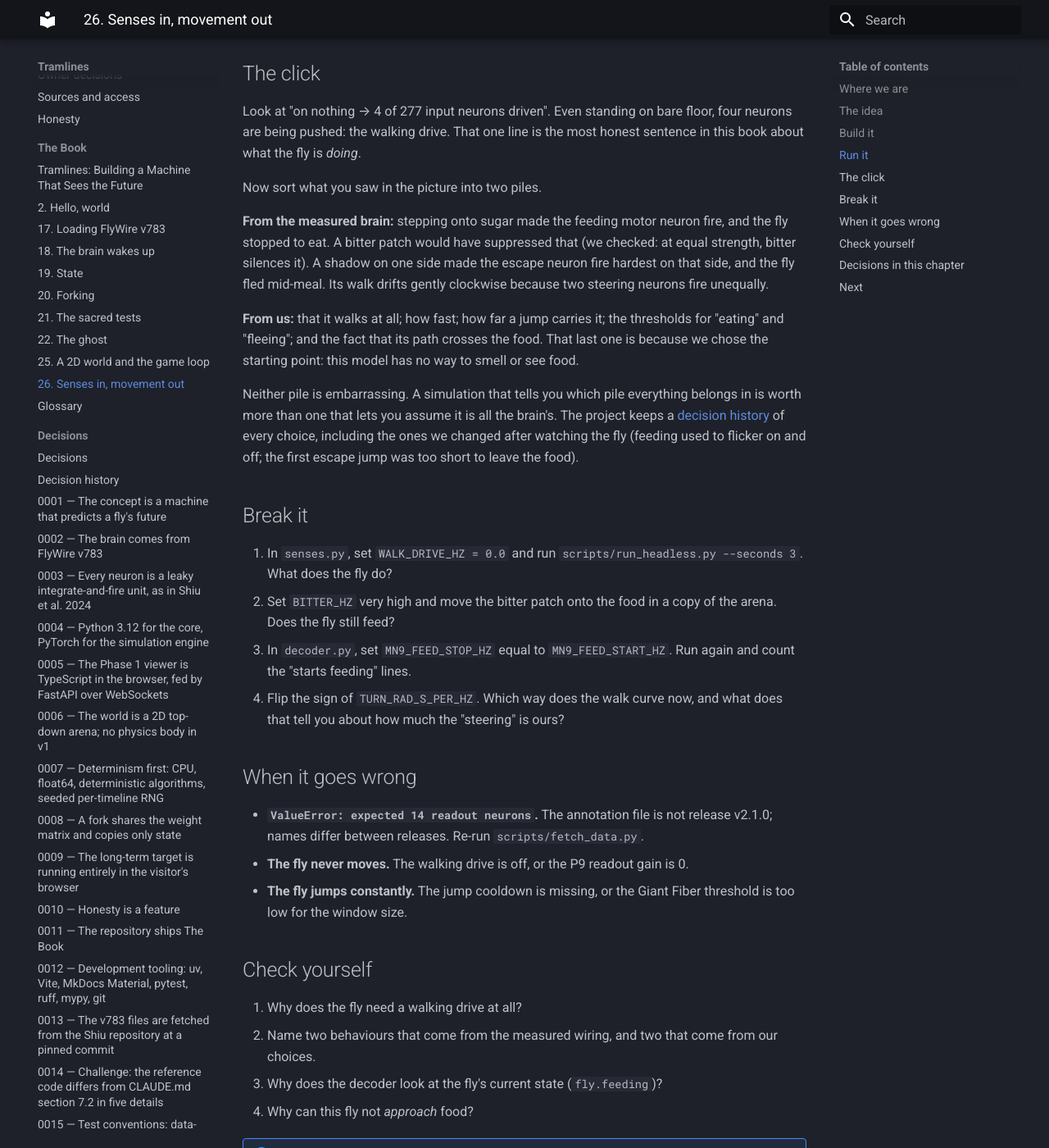
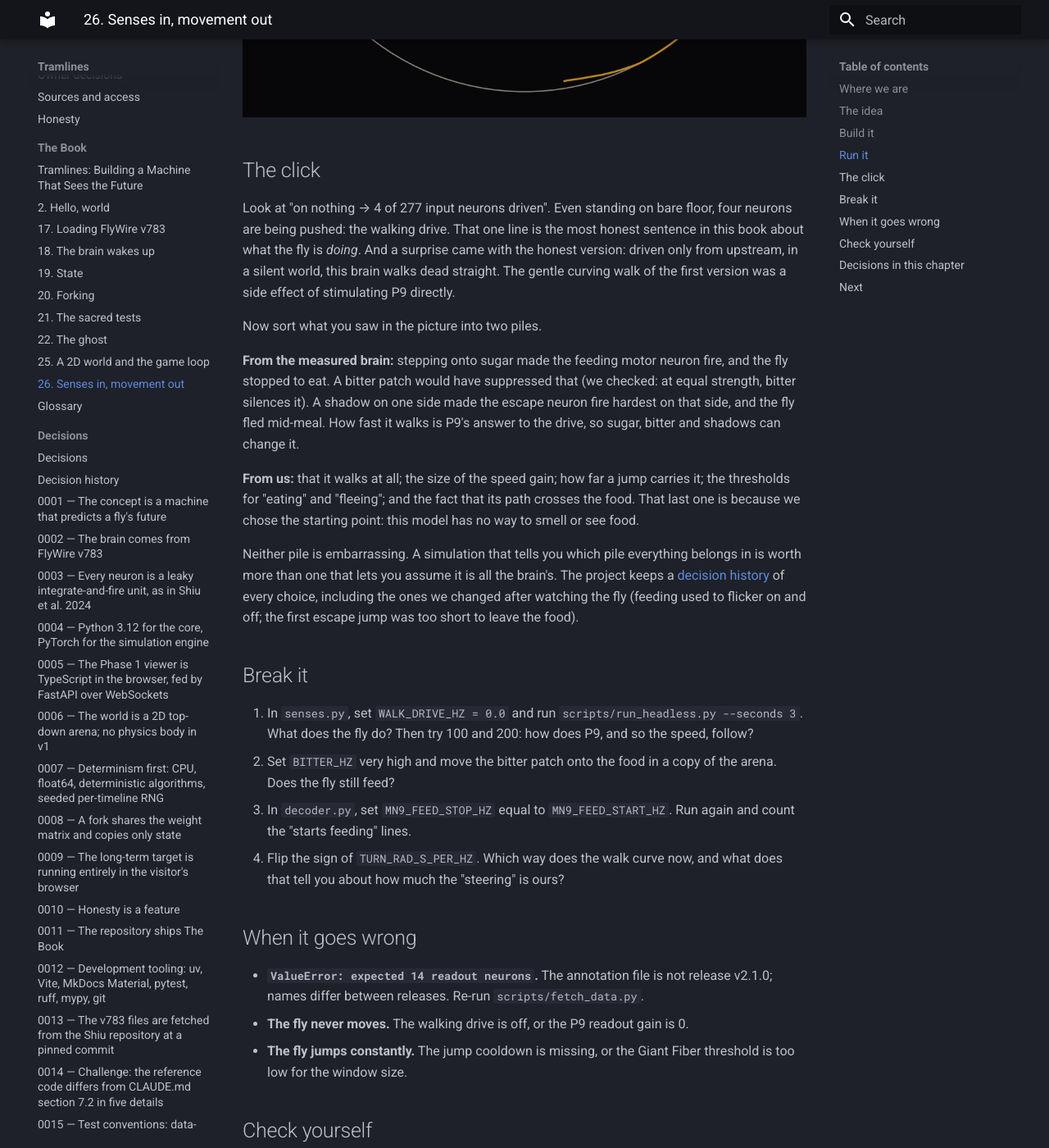
Before and after one commit to xMurungi/tramlines, an MkDocs documentation site: the page built from docs/book/ch26-senses-in-movement-out.md, in a window 1280 px wide and 1400 px high, scrolled down 3014 px. Shown: the whole window at 82% size. Built offline with MkDocs 1.6.1 and Material for MkDocs 9.7.7, drawn with Linux system fonts in a browser that asks for light colours; some of the changed text lies outside the part shown.

Commit message:
book: chapters 22 and 26 follow the new walking drive
Co-Authored-By: Claude Opus 5.5 <noreply@anthropic.com>

```diff
--- a/docs/book/ch26-senses-in-movement-out.md
+++ b/docs/book/ch26-senses-in-movement-out.md
@@ -13,7 +13,9 @@ FlyWire is a brain without a body. To connect it to a world we need two translat
 
 Think of a puppet. The puppet's face (the connectome) is carved by nature, every line real. But the strings, where they attach and how hard we pull, are ours. A good puppeteer shows you the strings.
 
-Before choosing, we *measured* ([ADR-0023](../decisions/0023-proposal-sensory-ports.md)): each candidate sense was turned on for one second, and we watched which movement neurons answered. The most surprising answer was silence. With no input at all, this simulated brain does nothing, ever. Real flies wander on their own, but this model has no spontaneous activity. So the fly needs a *walking drive*: we continuously stimulate four neurons (P9) known to command forward walking. **The fly walks because we tell it to**, and its brain then shapes where it goes.
+Before choosing, we *measured* ([ADR-0023](../decisions/0023-proposal-sensory-ports.md)): each candidate sense was turned on for one second, and we watched which movement neurons answered. The most surprising answer was silence. With no input at all, this simulated brain does nothing, ever. Real flies wander on their own, but this model has no spontaneous activity. So the fly needs a *walking drive*. We continuously stimulate four central neurons (type CB2777) that feed the P9 walking-command neurons, and we read P9's answer for speed. **The fly walks because we tell it to; how fast is the brain's answer** ([ADR-0036](../decisions/0036-walking-drive-upstream-of-p9.md)).
+
+A first version stimulated P9 itself and read the same neurons back for speed, so "speed" was our own input echoing. A review caught it ([ADR-0035](../decisions/0035-proposal-honest-laplaces-demon.md)), and a test now forbids any neuron from being both stimulated and read.
 
 ## Build it
 The ports and the decoder live in `tramlines/world/senses.py` and `tramlines/world/decoder.py`. Every constant has a one-line reason ([ADR-0028](../decisions/0028-senses-and-decoder-chosen.md)). Save this as `ch26/where_the_line_falls.py` to lay them out:
@@ -83,19 +85,19 @@ Now the whole fly, for ten simulated seconds (`scripts/run_headless.py`):
 ![The fly walks from the start, steps onto the food at 1.2 s and feeds; a shadow at 6.1 s makes it jump off the food; it walks on to the wall.](../assets/headless_seed0.png)
 
 ## The click
-Look at "on nothing → 4 of 277 input neurons driven". Even standing on bare floor, four neurons are being pushed: the walking drive. That one line is the most honest sentence in this book about what the fly is *doing*.
+Look at "on nothing → 4 of 277 input neurons driven". Even standing on bare floor, four neurons are being pushed: the walking drive. That one line is the most honest sentence in this book about what the fly is *doing*. And a surprise came with the honest version: driven only from upstream, in a silent world, this brain walks dead straight. The gentle curving walk of the first version was a side effect of stimulating P9 directly.
 
 Now sort what you saw in the picture into two piles.
 
-**From the measured brain:** stepping onto sugar made the feeding motor neuron fire, and the fly stopped to eat. A bitter patch would have suppressed that (we checked: at equal strength, bitter silences it). A shadow on one side made the escape neuron fire hardest on that side, and the fly fled mid-meal. Its walk drifts gently clockwise because two steering neurons fire unequally.
+**From the measured brain:** stepping onto sugar made the feeding motor neuron fire, and the fly stopped to eat. A bitter patch would have suppressed that (we checked: at equal strength, bitter silences it). A shadow on one side made the escape neuron fire hardest on that side, and the fly fled mid-meal. How fast it walks is P9's answer to the drive, so sugar, bitter and shadows can change it.
 
-**From us:** that it walks at all; how fast; how far a jump carries it; the thresholds for "eating" and "fleeing"; and the fact that its path crosses the food. That last one is because we chose the starting point: this model has no way to smell or see food.
+**From us:** that it walks at all; the size of the speed gain; how far a jump carries it; the thresholds for "eating" and "fleeing"; and the fact that its path crosses the food. That last one is because we chose the starting point: this model has no way to smell or see food.
 
 Neither pile is embarrassing. A simulation that tells you which pile everything belongs in is worth more than one that lets you assume it is all the brain's. The project keeps a [decision history](../decisions/history.md) of every choice, including the ones we changed after watching the fly (feeding used to flicker on and off; the first escape jump was too short to leave the food).
 
 ## Break it
 
-1. In `senses.py`, set `WALK_DRIVE_HZ = 0.0` and run `scripts/run_headless.py --seconds 3`. What does the fly do?
+1. In `senses.py`, set `WALK_DRIVE_HZ = 0.0` and run `scripts/run_headless.py --seconds 3`. What does the fly do? Then try 100 and 200: how does P9, and so the speed, follow?
 2. Set `BITTER_HZ` very high and move the bitter patch onto the food in a copy of the arena. Does the fly still feed?
 3. In `decoder.py`, set `MN9_FEED_STOP_HZ` equal to `MN9_FEED_START_HZ`. Run again and count the "starts feeding" lines.
 4. Flip the sign of `TURN_RAD_S_PER_HZ`. Which way does the walk curve now, and what does that tell you about how much the "steering" is ours?
@@ -108,14 +110,14 @@ Neither pile is embarrassing. A simulation that tells you which pile everything
 
 ## Check yourself
 
-1. Why does the fly need a walking drive at all?
+1. Why does the fly need a walking drive at all, and why is it not P9 itself?
 2. Name two behaviours that come from the measured wiring, and two that come from our choices.
 3. Why does the decoder look at the fly's current state (`fly.feeding`)?
 4. Why can this fly not *approach* food?
 
 ??? note "Answers"
-    1. The simulated brain has no spontaneous activity: with no input, no neuron ever fires.
-    2. From the wiring: sugar → feeding, bitter suppressing feeding, looming → escape on the correct side, turning bias. From us: that it walks, its speed, jump distance, thresholds, the starting point.
+    1. The simulated brain has no spontaneous activity: with no input, no neuron ever fires. It is not P9, because P9 is what we read for speed; driving it would make the speed our own input read back.
+    2. From the wiring: sugar → feeding, bitter suppressing feeding, looming → escape on the correct side, how fast P9 answers the drive. From us: that it walks, the speed gain, jump distance, thresholds, the starting point.
     3. For hysteresis: it takes more MN9 activity to *start* feeding than to *keep* feeding, which stopped feeding from flickering on and off.
     4. Nothing in the model senses food at a distance (no smell, no vision of food), so food only exists for the fly once it is standing on it.
 
@@ -124,6 +126,7 @@ Neither pile is embarrassing. A simulation that tells you which pile everything
 - [ADR-0023: the survey and the options for senses](../decisions/0023-proposal-sensory-ports.md)
 - [ADR-0024: the options for the decoder](../decisions/0024-proposal-motor-decoder.md)
 - [ADR-0028: what was chosen, and the history of how](../decisions/0028-senses-and-decoder-chosen.md)
+- [ADR-0036: the walking drive moved upstream of P9](../decisions/0036-walking-drive-upstream-of-p9.md)
 - [Honesty page](../honesty.md)
 
 ## Next
```
Also changed, not shown: other parts of docs/book/ch26-senses-in-movement-out.md (+4 -4 lines), docs/book/ch22-the-ghost.md (+3 -3 lines), 3 other files.
